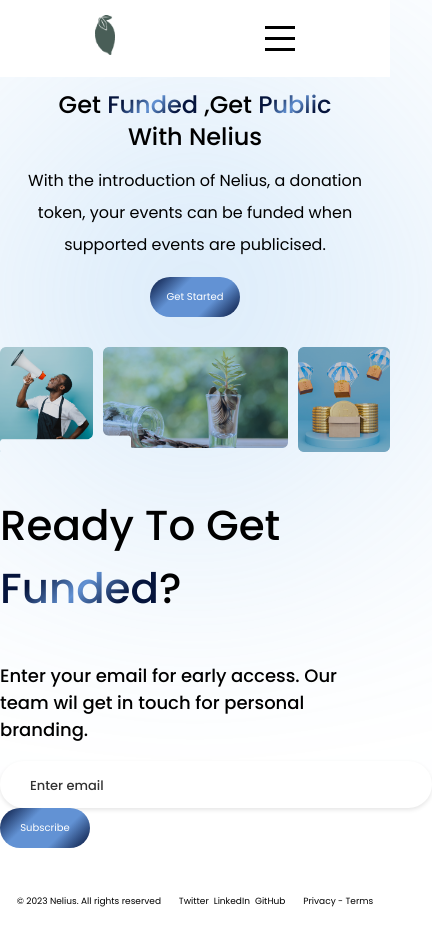
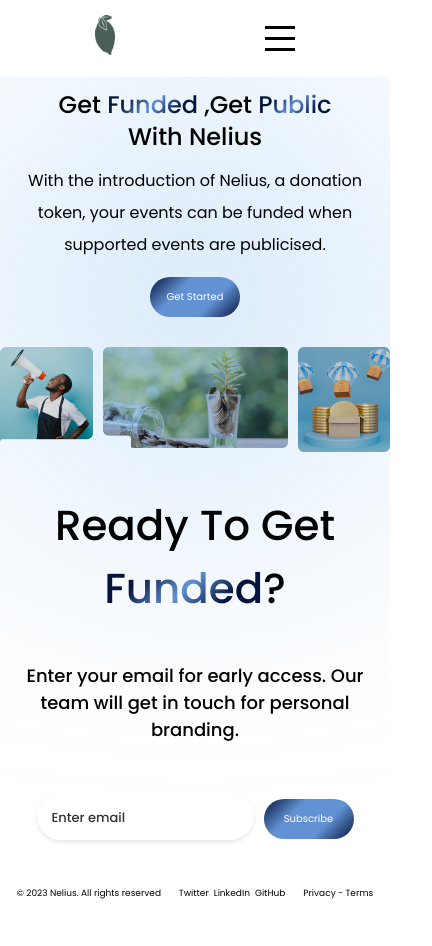
Before and after one commit to Temi-Michael/Nelius, a React (Create React App) app: page / in a window 390 px wide. Shown: the top 946 px of the page, 432 px wide, since content can reach past the window. Built offline with nearby package versions, Linux system fonts and the light colour scheme.

Commit message:
Subscribe Component feature progress

```diff
--- a/src/App.css
+++ b/src/App.css
@@ -294,15 +294,47 @@
   font-weight: 500;
 }
 
+.subscribe {
+  display: block;
+  align-items: center;
+  text-align: center;
+  margin: 0 auto;
+}
+
+.form {
+  margin-top: 100px;
+}
+
+@media screen and (max-width : 700px) {
+  .inputContainer .emailInput {
+    font-size: 16px;
+    width: 200px;
+    padding-left: 15px;
+  }
+
+  .form {
+    margin-top: 50px;
+  }
+}
+
+.inputContainer {
+  position: relative;
+  margin: 0 auto;
+}
+
 .emailInput {
   width: 400px;
   height: 45px;
-  font-size: 16px;
+  margin-right: 10px;
+  font-size: 20px;
   border: none;
   background-color: white;
+  /* background-color: red; */
   box-shadow: 0 2px 4px rgba(0, 0, 0, 0.1);
   border-radius: 25px;
   padding-left: 30px;
+  flex: 1;
+  outline: none;
 }
 
 .emailInput::placeholder {
--- a/src/components/sections/Subscribe.jsx
+++ b/src/components/sections/Subscribe.jsx
@@ -1,8 +1,20 @@
-import { useState } from "react"
+import { useState, useEffect } from "react"
 import Button from "../../assets/Button"
 
 export default function Subscribe() {
     const [email, setEmail] = useState('')
+    const [isMobile, setIsMobile] = useState(window.innerWidth <= 768);
+
+    useEffect(() => {
+        const handleResize = () => {
+            setIsMobile(window.innerWidth <= 768);
+        };
+
+        window.addEventListener('resize', handleResize);
+        return () => {
+            window.removeEventListener('resize', handleResize);
+        };
+    }, []);
 
     const handleSubmit = (e) => {
         e.preventDefault();
@@ -12,9 +24,13 @@
             <p className="subscribeHead">
                 Ready To Get <span className="textOne">Funded</span>?
             </p>
-            <p className="subscribeText">Enter your email for early access. Our team wil get in touch for personal branding.</p>
-            <form action="" method="">
-                <div>
+            {isMobile ? (
+                <p className="subscribeText">Enter your email for early access. Our team will get in touch for personal branding.</p>
+            ) : (
+                <p className="subscribeText">Enter your email for early access. Our team <br /> will get in touch for personal branding.</p>
+            )}
+            <form action="" method="" className="form">
+                <div className="inputContainer">
                     <input type="email" className="emailInput" id="emailInput" placeholder="Enter email" value={email} onChange={(e) => setEmail(e.target.value)} onClick={handleSubmit} />
                     <Button button="Subscribe" />
                 </div>
```
